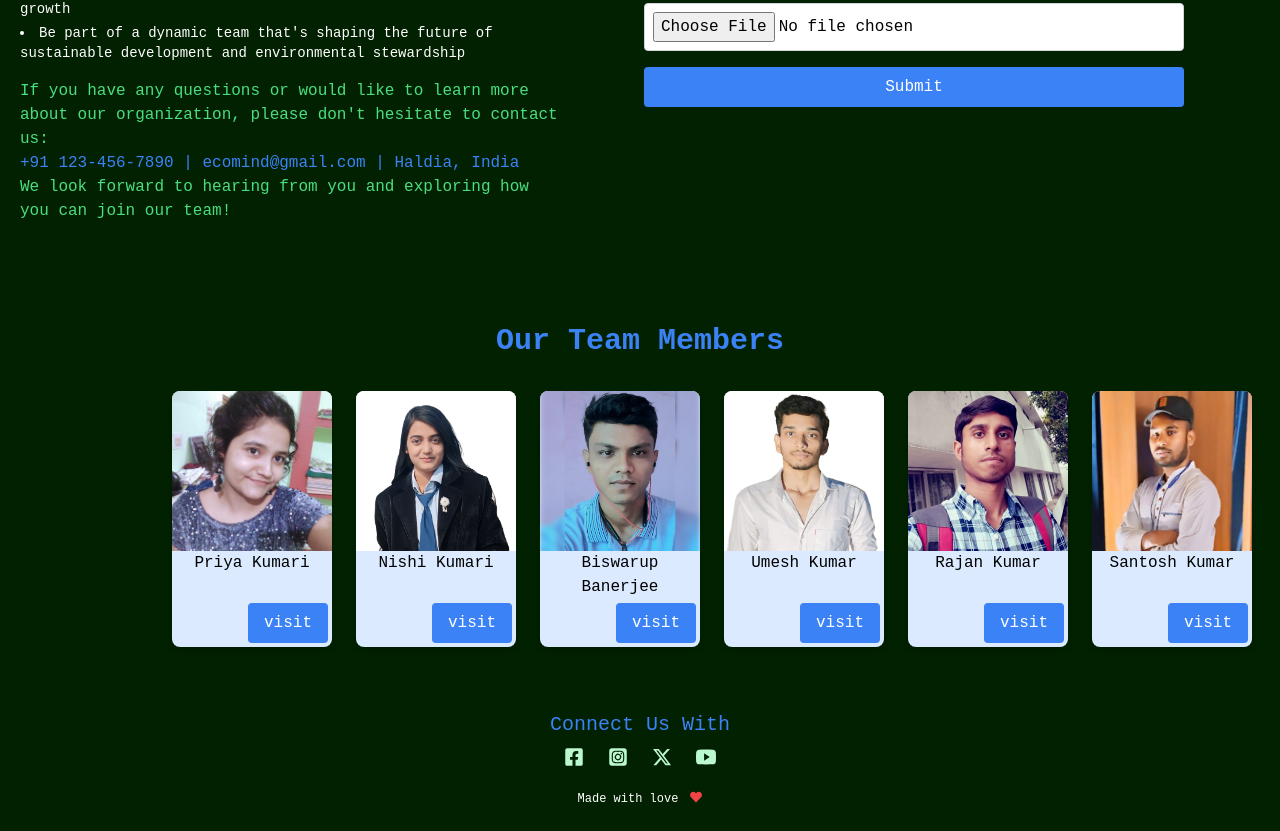
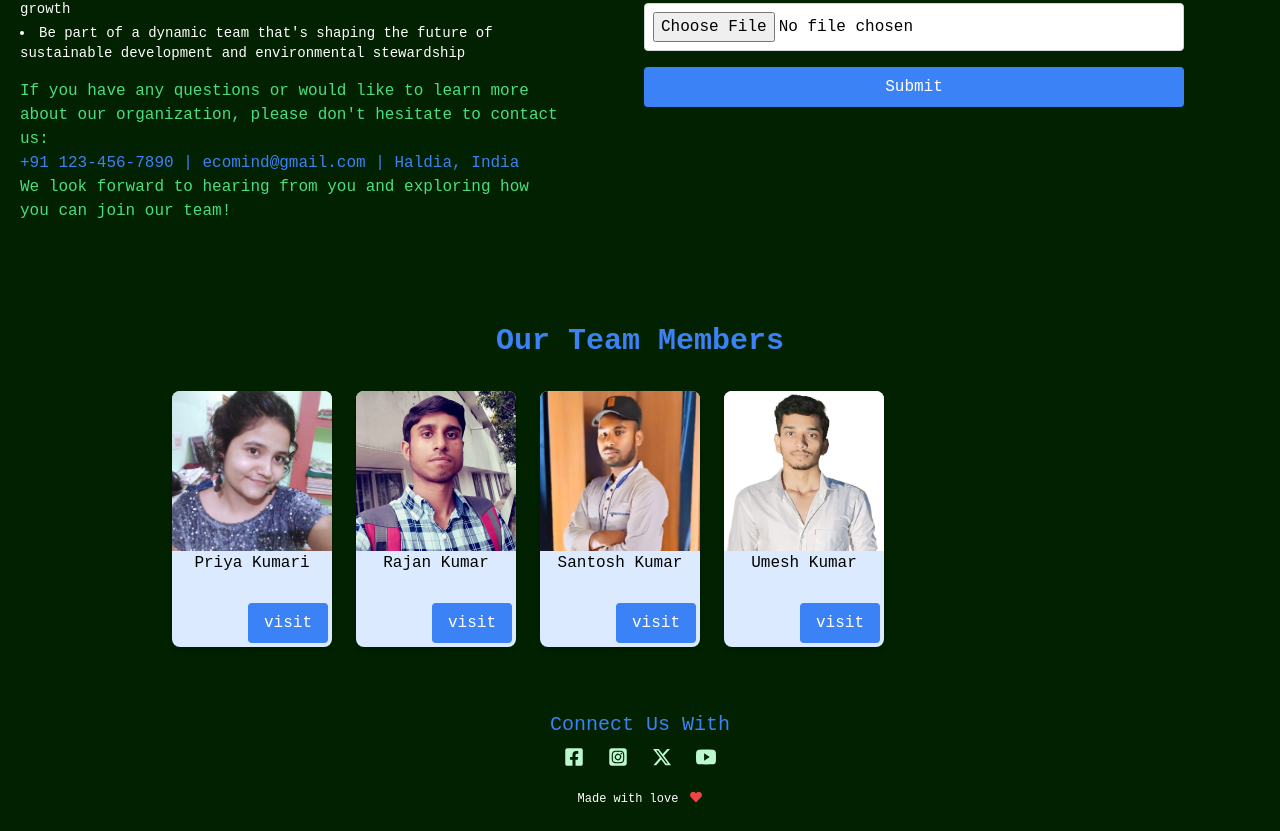
Before and after one commit to biswarup-3010/eco-mind, a React (Vite) app: page /eco-mind/learn-more/1 in a window 1280 px wide. Shown: the part 5011-5842 px from the top of the page. Built offline with nearby package versions, Linux system fonts and the light colour scheme.

Commit message:
Update TeamMember.jsx

```diff
--- a/src/components/TeamMember.jsx
+++ b/src/components/TeamMember.jsx
@@ -16,33 +16,21 @@ export default function TeamMember() {
     },
     {
       id: 2,
-      picture: npic,
-      name: "Nishi Kumari",
-      fb: "https://www.linkedin.com/in/nishi-barnwal-032043301/",
+      picture: rpic,
+      name: "Rajan Kumar",
+      fb: "https://www.linkedin.com/in/rajan-kumar-65541a22b/",
     },
     {
       id: 3,
-      picture: biswapic,
-      name: "Biswarup Banerjee",
-      fb: "https://www.linkedin.com/in/biswarup-banerjee-406b72241/",
+      picture: spic,
+      name: "Santosh Kumar",
+      fb: "https://www.linkedin.com/in/santosh-kumar-a8490824a/",
     },
     {
       id: 4,
       picture: upic,
       name: "Umesh Kumar",
       fb: "https://www.linkedin.com/in/umesh-kumar-aa2286230/",
-    },
-    {
-      id: 5,
-      picture: rpic,
-      name: "Rajan Kumar",
-      fb: "https://www.linkedin.com/in/rajan-kumar-65541a22b/",
-    },
-    {
-      id: 6,
-      picture: spic,
-      name: "Santosh Kumar",
-      fb: "https://www.linkedin.com/in/santosh-kumar-a8490824a/",
     },
   ];
 
```
